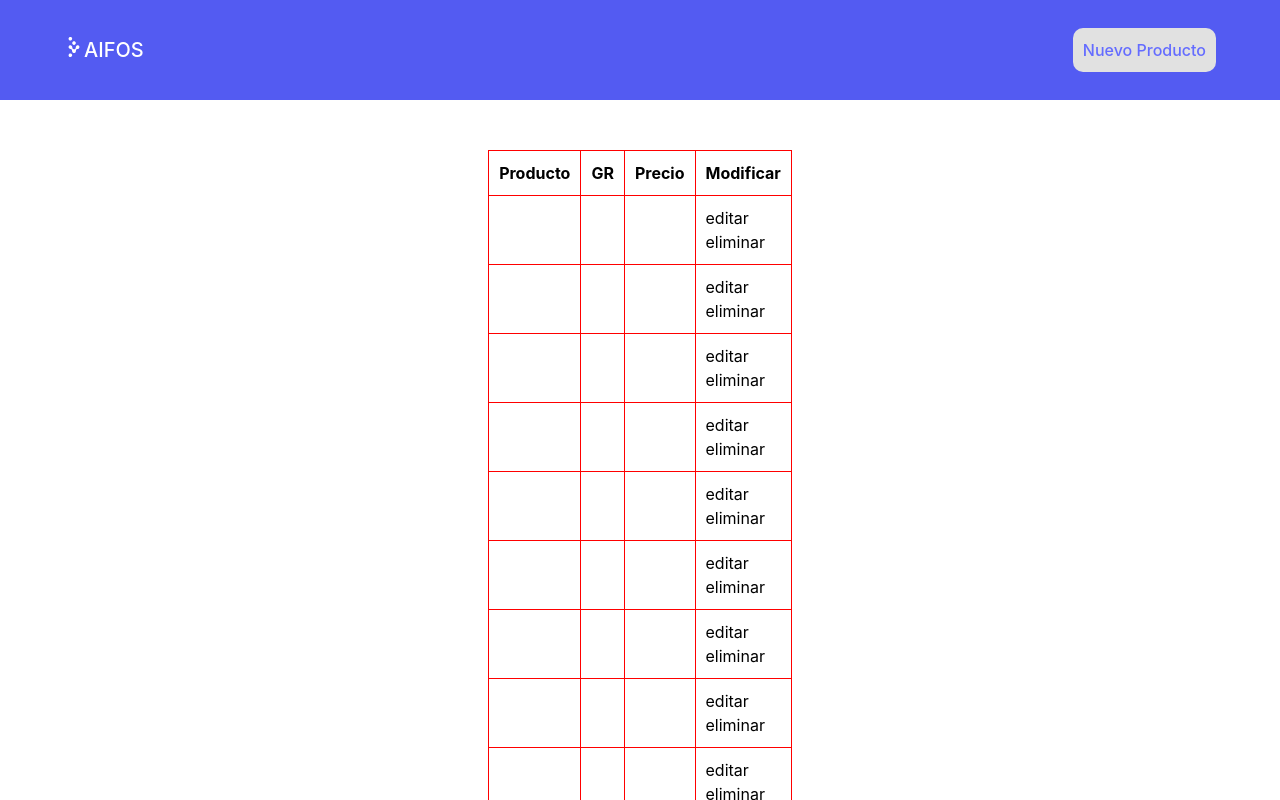
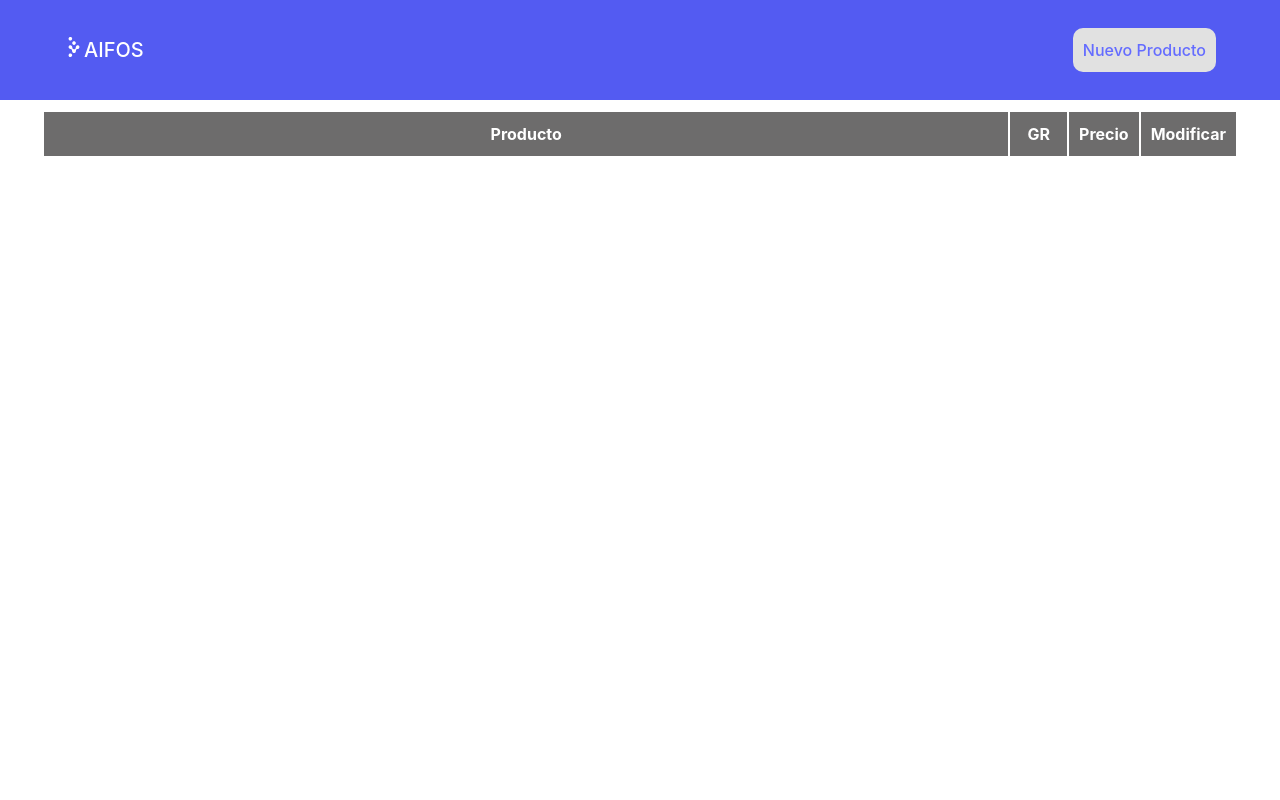
Before and after one commit to gustavoisaacc/Lista-productos, a React (Vite) app: page / in a window 1280 px wide. Shown: the top 800 px of the page. Built offline with nearby package versions, Linux system fonts and the light colour scheme.

Commit message:
change in css table and function save product

```diff
--- a/src/Page/Home.tsx
+++ b/src/Page/Home.tsx
@@ -1,12 +1,14 @@
+import { useSelector } from "react-redux";
 import Tabla from "../components/Producto/Tabla";
-
-const pro = Array(10).fill("item");
+import { Products } from "../type";
 
 function Home() {
+  const productos = useSelector((state) => state.products.products);
+
   return (
     <table>
       <thead>
-        <tr>
+        <tr className="table--title">
           <th>Producto</th>
           <th>GR</th>
           <th>Precio</th>
@@ -14,8 +16,8 @@ function Home() {
         </tr>
       </thead>
       <tbody>
-        {pro.map((item, ind) => {
-          return <Tabla key={ind} item={item} />;
+        {productos.map((item: Products) => {
+          return <Tabla key={item.id} item={item} />;
         })}
       </tbody>
     </table>
--- a/src/action/index.tsx
+++ b/src/action/index.tsx
@@ -1,5 +1,10 @@
 import { Products } from "../type";
-import { SET_PRODUCTS, SET_PRODUCTS_ERROR, SET_PRODUCTS_EXITO } from "./type";
+import {
+  GET_PRODUCT_EDIT,
+  SET_PRODUCTS,
+  SET_PRODUCTS_ERROR,
+  SET_PRODUCTS_EXITO,
+} from "./type";
 
 export const createNewProducts = (product: Products) => {
   return (dispatch) => {
@@ -16,7 +21,7 @@ const guardadProducto = () => ({
   type: SET_PRODUCTS,
 });
 
-const guardadProductoExito = (producto: Products) => ({
+const guardadProductoExito = (producto: Products[]) => ({
   type: SET_PRODUCTS_EXITO,
   payload: producto,
 });
@@ -25,3 +30,8 @@ const guardadProductoError = (state: boolean) => ({
   type: SET_PRODUCTS_ERROR,
   payload: state,
 });
+
+const editarProducto = (id: string) => ({
+  type: GET_PRODUCT_EDIT,
+  payload: id,
+});
--- a/src/action/type.tsx
+++ b/src/action/type.tsx
@@ -1,3 +1,5 @@
 export const SET_PRODUCTS = "SET_PRODUCTS";
 export const SET_PRODUCTS_EXITO = "SET_PRODUCTS_EXITO";
 export const SET_PRODUCTS_ERROR = "SET_PRODUCTS_ERROR";
+
+export const GET_PRODUCT_EDIT = "GET_PRODUCT_EDIT";
--- a/src/components/Footer/footer.css
+++ b/src/components/Footer/footer.css
@@ -4,4 +4,6 @@ footer{
   background-color: var(--primary);
   display: grid;
   place-items: center;
+  margin-top: 15rem;
+  color: var(--white);
 }
--- a/src/components/Producto/Tabla.tsx
+++ b/src/components/Producto/Tabla.tsx
@@ -1,14 +1,32 @@
 import { Products } from "../../type";
 
-function Tabla(props: Products) {
+type Props = {
+  item: Array<{
+    id: string;
+    name: string;
+    grams: number;
+    price: number;
+  }>;
+};
+
+const handelCLick = (id) => {
+  console.log(id);
+};
+
+function Tabla({ item }: Props) {
   return (
-    <tr>
-      <td>{props.name}</td>
-      <td>{props.grams}</td>
-      <td>{props.price}</td>
+    <tr className="item__products">
+      <td>{item.name}</td>
+      <td>{item.grams}</td>
+      <td>{item.price}</td>
       <td>
-        <p>editar</p>
-        <p>eliminar</p>
+        <button
+          className="table__btn btn--primary"
+          onClick={() => handelCLick(item.id)}
+        >
+          editar
+        </button>
+        <button className="table__btn btn--delete">eliminar</button>
       </td>
     </tr>
   );
--- a/src/components/Producto/index.tsx
+++ b/src/components/Producto/index.tsx
@@ -4,6 +4,7 @@ import "./producto.css";
 import { useDispatch } from "react-redux";
 import { createNewProducts } from "../../action";
 import { Products } from "../../type";
+import { useNavigate } from "react-router-dom";
 
 const tipo = ["galletas", "fideo", "jugo", "caramelos", "legumbre", "vario"];
 
@@ -17,17 +18,27 @@ function Producto() {
   const newProduct = (product: Products) =>
     dispatch(createNewProducts(product));
 
+  const navigate = useNavigate();
+
+  const generateID = () => {
+    const fecha = Date.now().toString(32);
+    const random = Math.random().toString(32).slice(2);
+    return fecha + random;
+  };
+
   const saveProduct = (
     e: React.ChangeEvent<HTMLInputElement | EventTarget>
   ) => {
     e.preventDefault();
 
     newProduct({
+      id: generateID(),
       name,
       grams,
       price,
       category,
     });
+    navigate("/");
   };
 
   return (
@@ -54,7 +65,7 @@ function Producto() {
           value={price}
           setValue={setPrice}
         />
-        <select value={category} onChange={setCategory}>
+        <select value={category} onChange={(e) => setCategory(e.target.value)}>
           <option value="vario">seleccione una categoria</option>
           {tipo.map((item) => {
             return (
--- a/src/components/Producto/producto.css
+++ b/src/components/Producto/producto.css
@@ -43,10 +43,37 @@ select{
   cursor: pointer;
 }
 table{
-  margin: 5rem auto;
+  margin: 0% auto;
 }
+
 table,th,td{
-  border: 1px solid red;
-  border-collapse: collapse;
+  width: 95%;
   padding: 1rem;
 }
+
+.table--title th {
+  background-color: var(--gray-dark);
+  color: white;
+}
+.table__btn {
+  border-radius: .5rem;
+  border: none;
+  color: var(--white);
+  padding: .2rem 1rem;
+  cursor: pointer;
+}
+
+.btn--primary{
+  background: var(--primary);
+}
+.btn--delete{
+  background: rgb(193, 39, 39);
+}
+
+.item__products td{
+  border-bottom: 1px solid var(--gray);
+}
+
+.item__products:nth-child(2n){
+  background-color: var(--gray);
+}
--- a/src/type/index.tsx
+++ b/src/type/index.tsx
@@ -1,4 +1,5 @@
 export interface Products {
+  id: string;
   name: string;
   price: number;
   grams: number;
```
